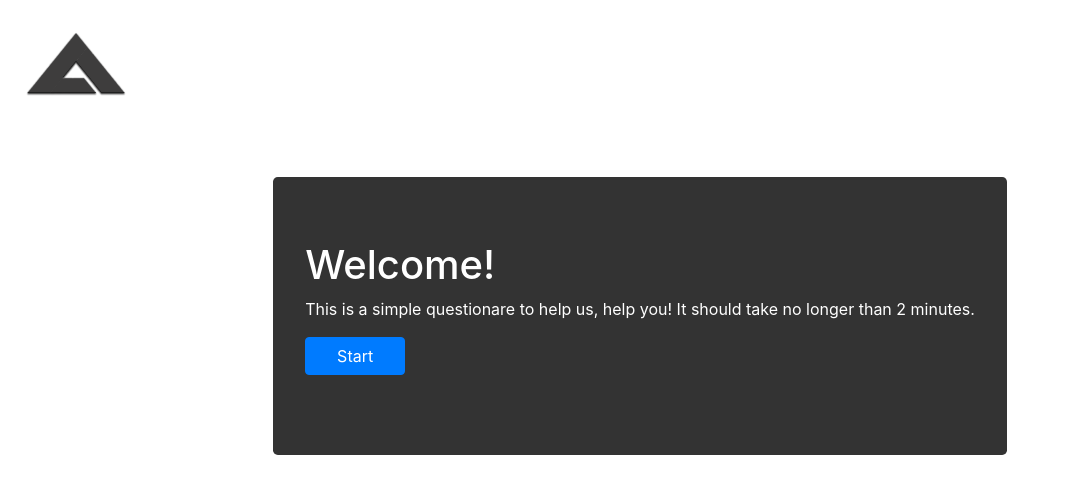
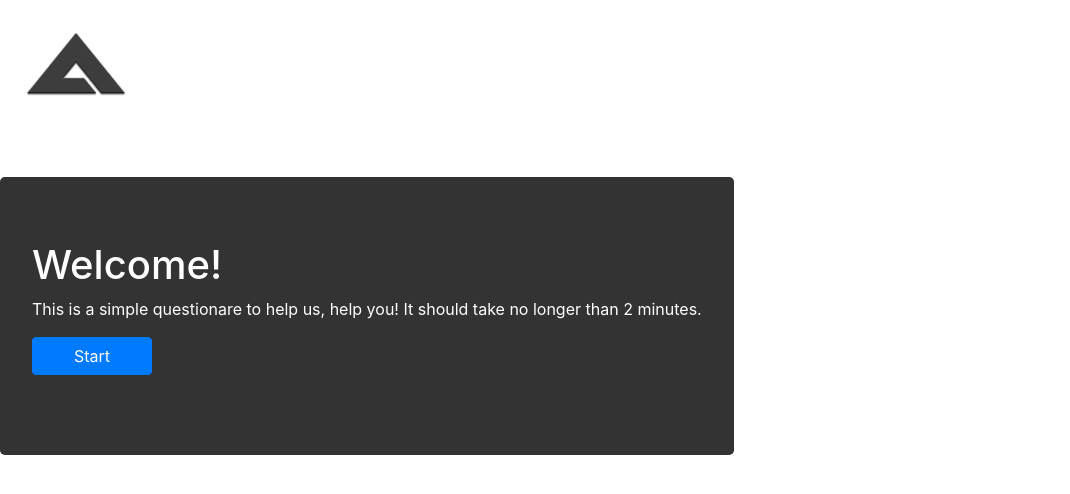
Before and after one commit to autsys/example, a React (Create React App) app: page / in a window 1280 px wide. Shown: the top 494 px of the page, without its empty margins (0-1070 px from the left). Built offline with nearby package versions, Linux system fonts and the light colour scheme.

Commit message:
jumbo style

```diff
--- a/src/components/jumbo.js
+++ b/src/components/jumbo.js
@@ -5,14 +5,14 @@ import Button from 'react-bootstrap/Button';
 export default class Jumbo extends Component {
   render() {
     return(
-      <div style={{display: 'flex', alignItems: 'center', justifyContent: 'center', marginTop: '5%'}}>
+      <div style={{display: 'flex', alignItems: 'center', marginTop: '5%'}}>
         <Jumbotron style={{color: 'white', backgroundColor: '#333333'}}>
           <h1>Welcome!</h1>
           <p>
             This is a simple questionare to help us, help you! It should take no longer than 2 minutes.
           </p>
           <p>
-            <Button style={{width: 100}} variant="primary">Start</Button>
+            <Button style={{width: 120}} variant="primary">Start</Button>
           </p>
         </Jumbotron>
       </div>
```
